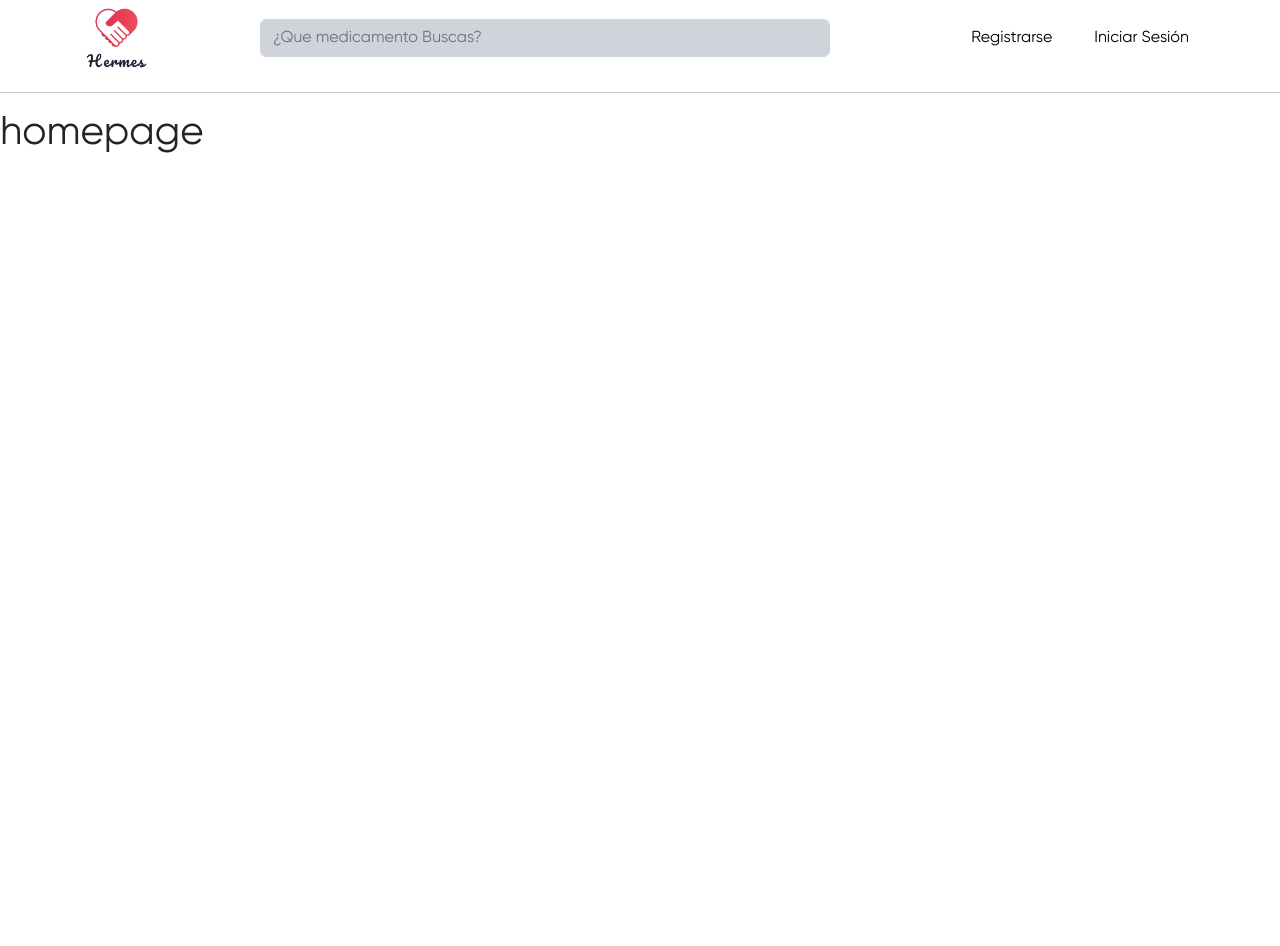
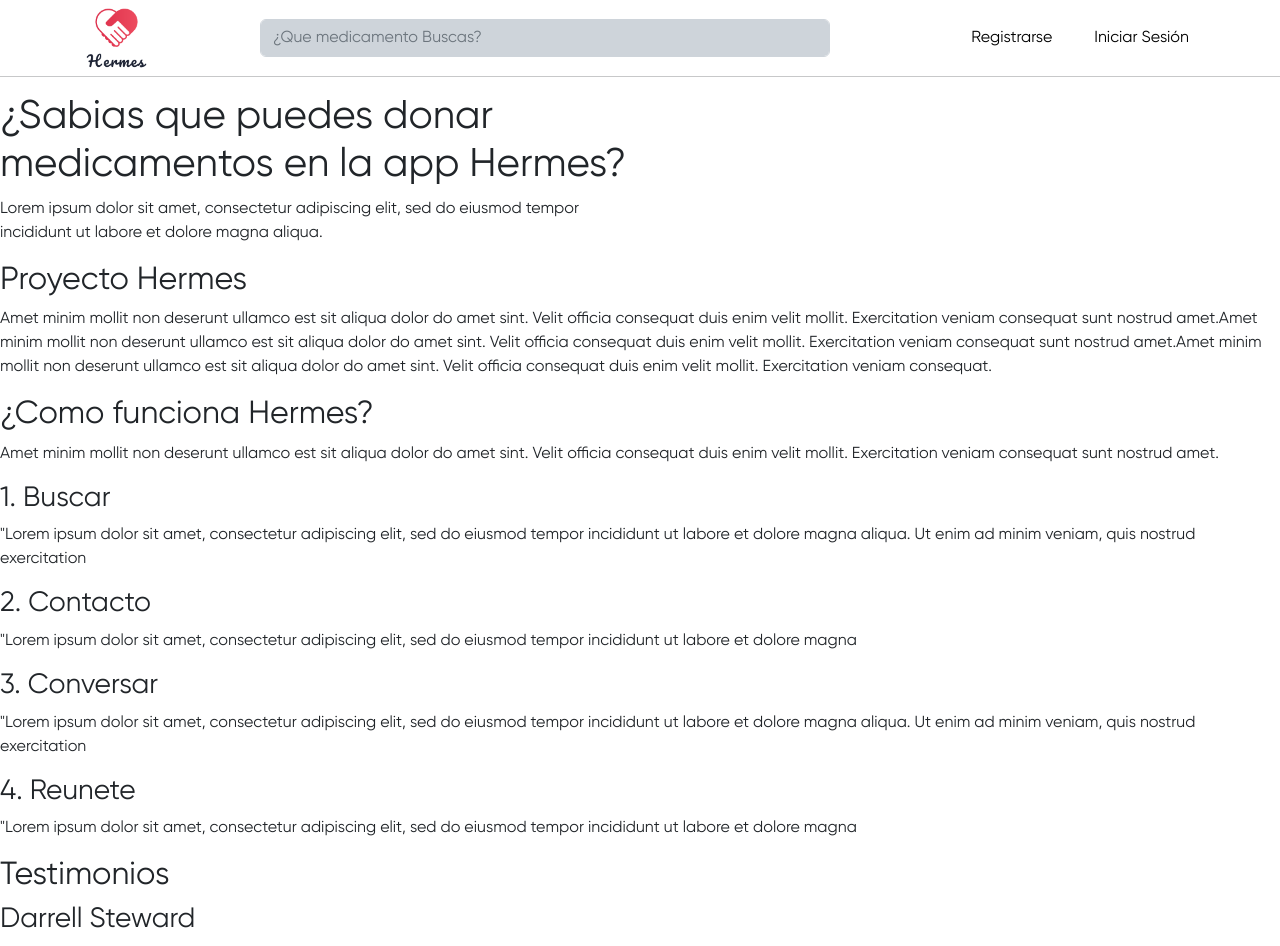
Before and after one commit to No-Country/s4-02-t-python-frontend, a React (Create React App) app: page / in a window 1280 px wide. Shown: the top 946 px of the page. Before the commit the page ends 800 px from the top, so only its background shows below. Built offline with nearby package versions, Linux system fonts and the light colour scheme.

Commit message:
landing page initial structure

```diff
--- a/src/App.js
+++ b/src/App.js
@@ -20,7 +20,7 @@ function App() {
         <userContext.Provider value="false">
           <Header/>
         </userContext.Provider>
-        <hr />
+        <hr className='mt-0 mb-3'/>
         <Routes>
           <Route path="/" element={<Home />} />
           <Route path="/register" element={<Register />} />
--- a/src/components/other/register/RegisterForm.jsx
+++ b/src/components/other/register/RegisterForm.jsx
@@ -2,7 +2,7 @@ import React from 'react';
 
 export default function RegisterForm() {
   return (
-  <form className="col-5 mx-auto">
+  <form className="mx-auto">
     <div className="mb-3">
       <h1>Crear una cuenta</h1>
     </div>
--- a/src/components/pages/home/Home.jsx
+++ b/src/components/pages/home/Home.jsx
@@ -2,6 +2,46 @@ import React from 'react'
 
 export default function Home() {
   return (
-    <h1>homepage</h1>
+    <main>
+      <section className='col-6'>
+        <h1>¿Sabias que puedes donar medicamentos en la app Hermes?</h1>
+        <p>Lorem ipsum dolor sit amet, consectetur adipiscing elit, sed do eiusmod tempor incididunt ut labore et dolore magna aliqua.</p>
+      </section>
+      <section>
+        <h2>Proyecto Hermes</h2>
+        <p>Amet minim mollit non deserunt ullamco est sit aliqua dolor do amet sint. Velit officia consequat duis enim velit mollit. Exercitation veniam consequat sunt nostrud amet.Amet minim mollit non deserunt ullamco est sit aliqua dolor do amet sint. Velit officia consequat duis enim velit mollit. Exercitation veniam consequat sunt nostrud amet.Amet minim mollit non deserunt ullamco est sit aliqua dolor do amet sint. Velit officia consequat duis enim velit mollit. Exercitation veniam consequat.</p>
+      </section>
+      <section>
+        <div>
+          <h2>¿Como funciona Hermes?</h2>
+          <p>Amet minim mollit non deserunt ullamco est sit aliqua dolor do amet sint. Velit officia consequat duis enim velit mollit. Exercitation veniam consequat sunt nostrud amet.</p>
+        </div>
+        <article>
+          <h3>1. Buscar</h3>
+          <p>"Lorem ipsum dolor sit amet, consectetur adipiscing elit, sed do eiusmod tempor incididunt ut labore et dolore magna aliqua. Ut enim ad minim veniam, quis nostrud exercitation</p>
+        </article>
+        <article>
+          <h3>2. Contacto</h3>
+          <p>"Lorem ipsum dolor sit amet, consectetur adipiscing elit, sed do eiusmod tempor incididunt ut labore et dolore magna</p>
+        </article>
+        <article>
+          <h3>3. Conversar</h3>
+          <p>"Lorem ipsum dolor sit amet, consectetur adipiscing elit, sed do eiusmod tempor incididunt ut labore et dolore magna aliqua. Ut enim ad minim veniam, quis nostrud exercitation</p>
+        </article>
+        <article>
+          <h3>4. Reunete</h3>
+          <p>"Lorem ipsum dolor sit amet, consectetur adipiscing elit, sed do eiusmod tempor incididunt ut labore et dolore magna</p>
+        </article>
+      </section>
+      <section>
+        <h2>Testimonios</h2>
+        <article>
+          <h3>Darrell Steward</h3>
+          <p>Amet minim mollit non deserunt ullamco est sit aliqua dolor do amet sint. Velit officia consequat duis enim velit mollit. Exercitation veniam consequat sunt nostrud amet.</p>
+        </article>
+      </section>
+      <section>FOOTER</section>
+    </main>
+
   )
 }
--- a/src/components/pages/register/Register.jsx
+++ b/src/components/pages/register/Register.jsx
@@ -1,4 +1,5 @@
 import React from 'react'
+import './register.scss';
 import RegisterForm from '../../other/register/RegisterForm';
 import img from '../../../assets/register/staff.jpg';
 
@@ -8,7 +9,7 @@ export default function Register() {
     <RegisterForm/>
 
     {/* info */}
-    <div className="col-5 mx-auto">
+    <div className="info-container col-5 mx-auto">
       <img src={img} alt="staff" className="img-fluid" />
       <p>Lorem ipsum dolor sit amet consectetur adipisicing elit. Suscipit tenetur temporibus enim nisi, numquam blanditiis. Saepe velit delectus ab dolorum eius reiciendis hic numquam, qui beatae quae! Repellat, nostrum reprehenderit!</p>
     </div>
--- /dev/null
+++ b/src/components/pages/register/register.scss
@@ -0,0 +1,15 @@
+// @import "node_modules/bootstrap/scss/functions";
+// @import "node_modules/bootstrap/scss/variables";
+// @import "node_modules/bootstrap/scss/mixins";
+
+@import "../../../App.scss";
+
+.info-container {
+    display: none;
+}
+
+@include media-breakpoint-up(sm) {
+    .info-container {
+      display: block;
+    }
+}
```
Also changed, not shown: src/components/pages/login/login.scss (added, +11 -0 lines).
